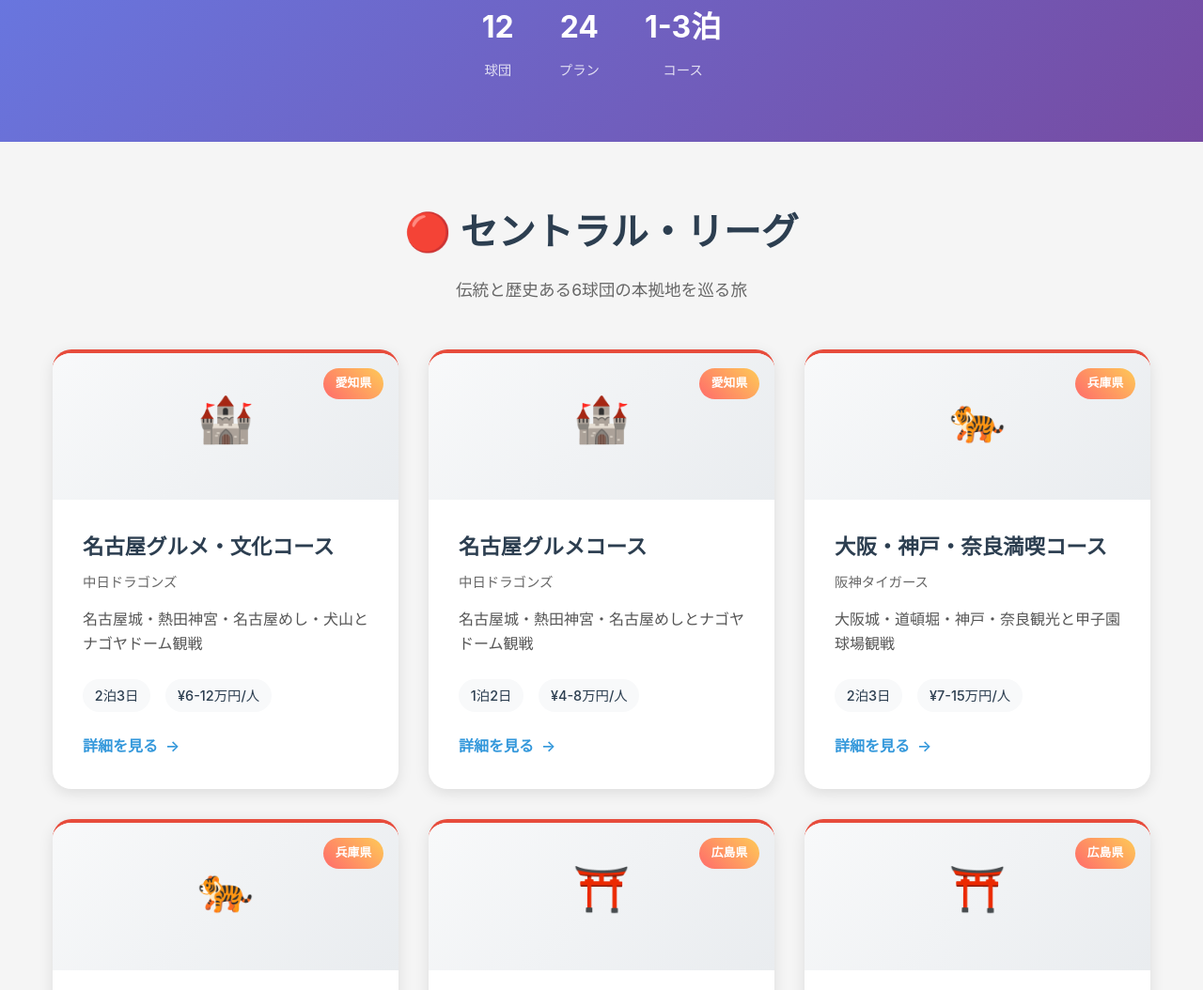
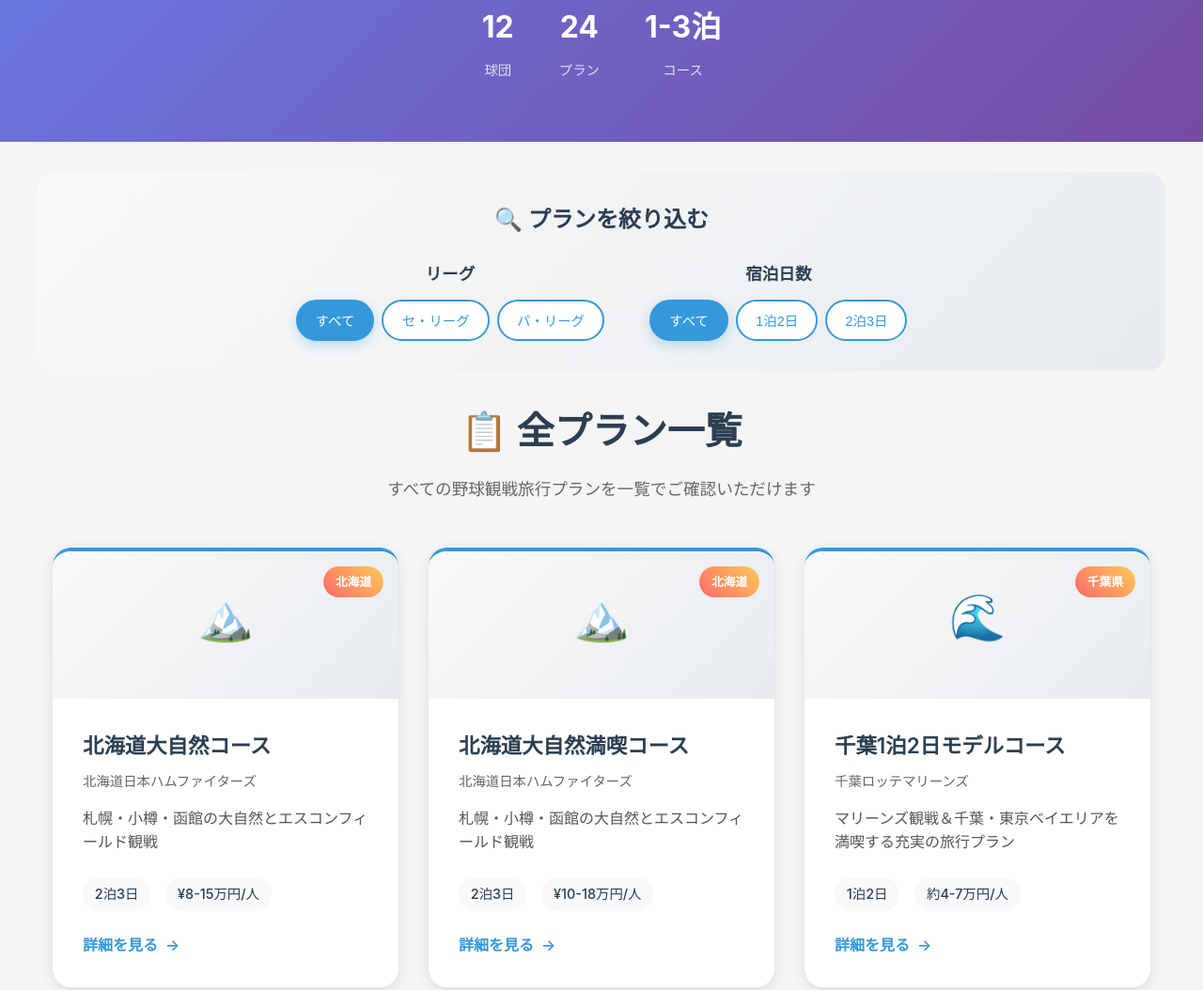
Before and after one commit to kj-nakamura/baseball-map, an Astro site: page /travel in a window 1280 px wide. Shown: the part 276-1330 px from the top of the page at 94% size. Built offline with nearby package versions, Linux system fonts and the light colour scheme; Astro itself is replaced by a stand-in of ours.

Commit message:
フィルタ追加

```diff
--- a/src/pages/travel/index.astro
+++ b/src/pages/travel/index.astro
@@ -80,18 +80,45 @@
   </header>
 
   <main class="travel-main">
-    <!-- セ・リーグ -->
-    <section class="league-section">
+    <!-- フィルター -->
+    <section class="filter-section">
+      <div class="filter-container">
+        <h3 class="filter-title">🔍 プランを絞り込む</h3>
+        <div class="filter-groups">
+          <div class="filter-group">
+            <label class="filter-label">リーグ</label>
+            <div class="filter-buttons">
+              <button class="filter-btn active" data-filter="all">すべて</button>
+              <button class="filter-btn" data-filter="central">セ・リーグ</button>
+              <button class="filter-btn" data-filter="pacific">パ・リーグ</button>
+            </div>
+          </div>
+          <div class="filter-group">
+            <label class="filter-label">宿泊日数</label>
+            <div class="filter-buttons">
+              <button class="filter-btn active" data-duration="all">すべて</button>
+              <button class="filter-btn" data-duration="1泊2日">1泊2日</button>
+              <button class="filter-btn" data-duration="2泊3日">2泊3日</button>
+            </div>
+          </div>
+        </div>
+      </div>
+    </section>
+
+    <!-- 全プラン表示エリア -->
+    <section class="all-plans-section">
       <div class="league-header">
-        <h2 class="league-title">🔴 セントラル・リーグ</h2>
-        <p class="league-description">伝統と歴史ある6球団の本拠地を巡る旅</p>
+        <h2 class="league-title" id="results-title">📋 全プラン一覧</h2>
+        <p class="league-description" id="results-description">すべての野球観戦旅行プランを一覧でご確認いただけます</p>
       </div>
 
-      <div class="course-grid">
-        {centralTravels.map((travel) => {
+      <div class="course-grid" id="filtered-results">
+        {sortedTravels.map((travel) => {
           const info = getTeamInfo(travel.slug);
+          const cardClass = info.league === 'pacific' ? 'pacific-league' : 'central-league';
+
           return (
-            <article class="course-card central-league">
+            <article class={`course-card ${cardClass}`} data-league={info.league} data-duration={travel.data.duration}>
               <div class="course-image">
                 <div class="course-icon">{info.icon}</div>
                 <div class="course-badge">{info.prefecture}</div>
@@ -114,75 +141,7 @@
       </div>
     </section>
 
-    <!-- パ・リーグ -->
-    <section class="league-section">
-      <div class="league-header">
-        <h2 class="league-title">🔵 パシフィック・リーグ</h2>
-        <p class="league-description">革新的で魅力ある6球団の本拠地を巡る旅</p>
-      </div>
-
-      <div class="course-grid">
-        {pacificTravels.map((travel) => {
-          const info = getTeamInfo(travel.slug);
-          return (
-            <article class="course-card pacific-league">
-              <div class="course-image">
-                <div class="course-icon">{info.icon}</div>
-                <div class="course-badge">{info.prefecture}</div>
-              </div>
-              <div class="course-content">
-                <h3 class="course-title">{travel.data.title}</h3>
-                <p class="course-team">{info.name}</p>
-                <p class="course-description">{travel.data.description}</p>
-                <div class="course-details">
-                  <span class="course-duration">{travel.data.duration}</span>
-                  <span class="course-budget">{travel.data.cost.budget}</span>
-                </div>
-                <a href={`/travel/${travel.slug}`} class="course-link">
-                  詳細を見る <span class="link-arrow">→</span>
-                </a>
-              </div>
-            </article>
-          );
-        })}
-      </div>
-    </section>
-
-    <!-- 全プラン一覧 -->
-    <section class="league-section">
-      <div class="league-header">
-        <h2 class="league-title">📋 全プラン一覧</h2>
-        <p class="league-description">すべての野球観戦旅行プランを一覧でご確認いただけます</p>
-      </div>
-
-      <div class="course-grid">
-        {sortedTravels.map((travel) => {
-          const info = getTeamInfo(travel.slug);
-          const cardClass = info.league === 'pacific' ? 'pacific-league' : 'central-league';
-
-          return (
-            <article class={`course-card ${cardClass}`}>
-              <div class="course-image">
-                <div class="course-icon">{info.icon}</div>
-                <div class="course-badge">{info.prefecture}</div>
-              </div>
-              <div class="course-content">
-                <h3 class="course-title">{travel.data.title}</h3>
-                <p class="course-team">{info.name}</p>
-                <p class="course-description">{travel.data.description}</p>
-                <div class="course-details">
-                  <span class="course-duration">{travel.data.duration}</span>
-                  <span class="course-budget">{travel.data.cost.budget}</span>
-                </div>
-                <a href={`/travel/${travel.slug}`} class="course-link">
-                  詳細を見る <span class="link-arrow">→</span>
-                </a>
-              </div>
-            </article>
-          );
-        })}
-      </div>
-    </section>
+    <!-- 以前のセクションは削除し、フィルター対応の統合表示に変更 -->
 
     <!-- プラン比較 -->
     <section class="comparison-section">
@@ -259,4 +218,165 @@
 
 <style>
   @import './index.css';
+
+  /* フィルターセクションのスタイル */
+  .filter-section {
+    background: linear-gradient(135deg, #f8f9fa 0%, #e9ecef 100%);
+    padding: 2rem 1rem;
+    margin: 2rem -1rem;
+    border-radius: 20px;
+  }
+
+  .filter-container {
+    max-width: 1200px;
+    margin: 0 auto;
+  }
+
+  .filter-title {
+    text-align: center;
+    color: #2c3e50;
+    font-size: 1.5rem;
+    margin-bottom: 1.5rem;
+    font-weight: 600;
+  }
+
+  .filter-groups {
+    display: flex;
+    gap: 3rem;
+    justify-content: center;
+    flex-wrap: wrap;
+  }
+
+  .filter-group {
+    text-align: center;
+  }
+
+  .filter-label {
+    display: block;
+    font-weight: 600;
+    color: #2c3e50;
+    margin-bottom: 0.8rem;
+    font-size: 1.1rem;
+  }
+
+  .filter-buttons {
+    display: flex;
+    gap: 0.5rem;
+    flex-wrap: wrap;
+    justify-content: center;
+  }
+
+  .filter-btn {
+    padding: 0.6rem 1.2rem;
+    border: 2px solid #3498db;
+    background: white;
+    color: #3498db;
+    border-radius: 25px;
+    cursor: pointer;
+    font-weight: 500;
+    transition: all 0.3s;
+    font-size: 0.9rem;
+  }
+
+  .filter-btn:hover {
+    background: #3498db;
+    color: white;
+    transform: translateY(-1px);
+  }
+
+  .filter-btn.active {
+    background: #3498db;
+    color: white;
+    box-shadow: 0 4px 12px rgba(52, 152, 219, 0.3);
+  }
+
+  .all-plans-section {
+    margin-bottom: 3rem;
+  }
+
+  @media (max-width: 768px) {
+    .filter-groups {
+      flex-direction: column;
+      gap: 2rem;
+    }
+
+    .filter-buttons {
+      justify-content: center;
+    }
+  }
 </style>
+
+<script>
+  document.addEventListener('DOMContentLoaded', function() {
+    const filterButtons = document.querySelectorAll('.filter-btn');
+    const courseCards = document.querySelectorAll('.course-card');
+    const resultsTitle = document.getElementById('results-title');
+    const resultsDescription = document.getElementById('results-description');
+
+    let currentLeagueFilter = 'all';
+    let currentDurationFilter = 'all';
+
+    // フィルターボタンのクリックイベント
+    filterButtons.forEach(button => {
+      button.addEventListener('click', function() {
+        const filterType = this.dataset.filter || this.dataset.duration;
+
+        if (this.dataset.filter) {
+          // リーグフィルター
+          document.querySelectorAll('[data-filter]').forEach(btn => btn.classList.remove('active'));
+          this.classList.add('active');
+          currentLeagueFilter = filterType;
+        } else if (this.dataset.duration) {
+          // 宿泊日数フィルター
+          document.querySelectorAll('[data-duration]').forEach(btn => btn.classList.remove('active'));
+          this.classList.add('active');
+          currentDurationFilter = filterType;
+        }
+
+        applyFilters();
+      });
+    });
+
+    function applyFilters() {
+      let visibleCount = 0;
+
+      courseCards.forEach(card => {
+        const cardLeague = card.dataset.league;
+        const cardDuration = card.dataset.duration;
+
+        const leagueMatch = currentLeagueFilter === 'all' || cardLeague === currentLeagueFilter;
+        const durationMatch = currentDurationFilter === 'all' || cardDuration === currentDurationFilter;
+
+        if (leagueMatch && durationMatch) {
+          card.style.display = 'block';
+          visibleCount++;
+        } else {
+          card.style.display = 'none';
+        }
+      });
+
+      updateResultsTitle(visibleCount);
+    }
+
+    function updateResultsTitle(count) {
+      let title = '📋 ';
+      let description = '';
+
+      if (currentLeagueFilter === 'all' && currentDurationFilter === 'all') {
+        title += '全プラン一覧';
+        description = 'すべての野球観戦旅行プランを一覧でご確認いただけます';
+      } else {
+        const leagueText = currentLeagueFilter === 'central' ? 'セ・リーグ' :
+                          currentLeagueFilter === 'pacific' ? 'パ・リーグ' : '';
+        const durationText = currentDurationFilter !== 'all' ? currentDurationFilter : '';
+
+        const filterTexts = [leagueText, durationText].filter(text => text).join(' ');
+        title += `${filterTexts} プラン一覧`;
+        description = `${filterTexts}の野球観戦旅行プラン（${count}件）`;
+      }
+
+      resultsTitle.textContent = title;
+      resultsDescription.textContent = description;
+    }
+  });
+</script>
```
